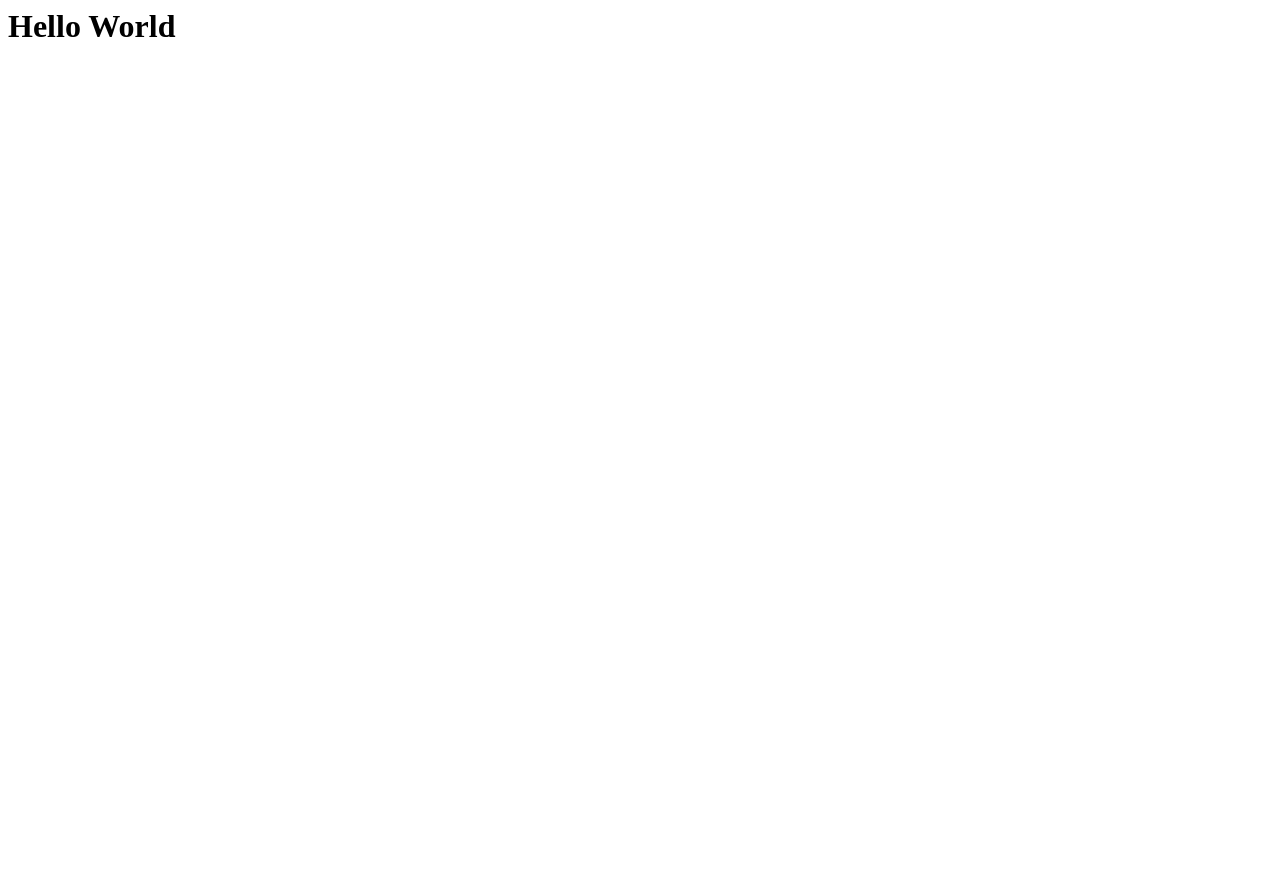
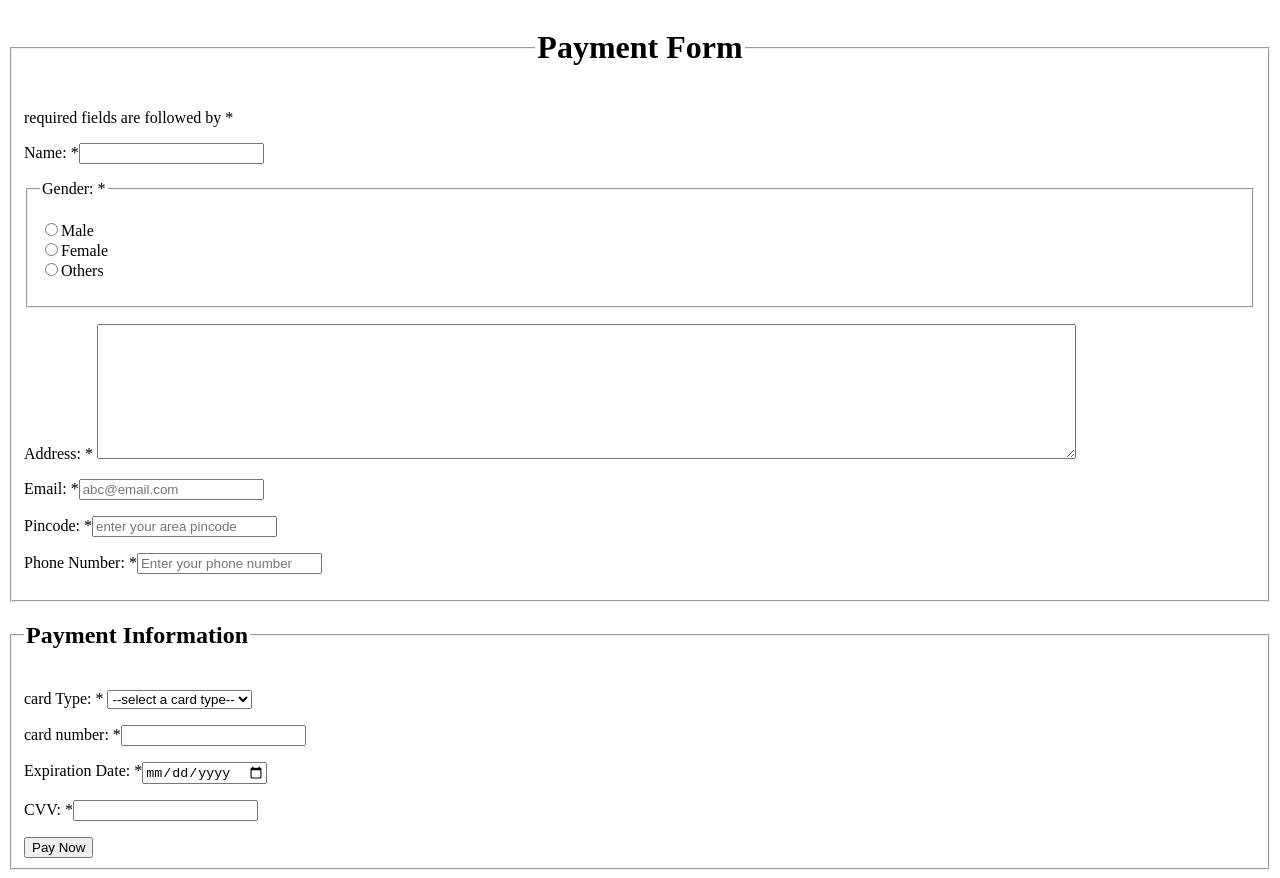
Before and after one commit to asfiyahunez/asfiyahunez.github.io, a plain HTML site: page index.html in a window 1280 px wide. Before the commit the page ends 800 px from the top, so only its background shows below. Drawn offline with Linux system fonts and the light colour scheme.

Commit message:
adding index.html

```diff
--- a/index.html
+++ b/index.html
@@ -1,8 +1,108 @@
-<html>
-	<head>
-		<title>first web project</title>
-	</head>
-	<body>
-		<h1> Hello World</h1>
-	</body>
+<!DOCTYPE html>
+<html lang="en">
+  <head>
+    <meta charset="UTF-8" />
+    <meta http-equiv="X-UA-Compatible" content="IE=edge" />
+    <meta name="viewport" content="width=device-width, initial-scale=1.0" />
+    <title>sample form</title>
+  </head>
+  <body>
+    <form action="">
+      <fieldset>
+        <legend style="text-align: center">
+          <h1>Payment Form</h1>
+        </legend>
+        <p>required fields are followed by *</p>
+        <p>Name: *<input type="text" name="Name" required /></p>
+        <fieldset width="30">
+          <legend style="text-align: justify">Gender: *</legend>
+          <p>
+            <input type="radio" name="Gender" id="Male" required />Male<br />
+            <input
+              type="radio"
+              name="Gender"
+              id="Female"
+              required
+            />Female<br />
+            <input
+              type="radio"
+              name="Gender"
+              id="others"
+              required
+            />Others<br />
+          </p>
+        </fieldset>
+        <p>
+          Address: *
+          <textarea
+            name="address"
+            id="address"
+            cols="50"
+            rows="10"
+            style="width: 973px; height: 129px"
+            required
+          ></textarea>
+        </p>
+        <p>
+          Email: *<input
+            type="email"
+            name="email"
+            id="email"
+            placeholder="abc@email.com"
+            required
+          />
+        </p>
+        <p>
+          Pincode: *<input
+            type="number"
+            name="pincode"
+            id="pincode"
+            placeholder="enter your area pincode"
+            required
+          />
+        </p>
+        <p>
+          Phone Number: *<input
+            type="tel"
+            name="phone no."
+            id="phone no."
+            placeholder="Enter your phone number"
+            required
+          />
+        </p>
+      </fieldset>
+      <fieldset>
+        <legend>
+          <h2>Payment Information</h2>
+        </legend>
+        <p>
+          card Type: *
+          <select name="card_type" id="card_type" required>
+            <option value="">--select a card type--</option>
+            <option value="visa">Visa</option>
+            <option value="master_card">master card</option>
+            <option value="rupay">Rupay</option>
+          </select>
+        </p>
+        <p>
+          card number: *<input
+            type="number"
+            name="card_number"
+            id="card_number"
+            required
+          />
+        </p>
+        <p>
+          Expiration Date: *<input
+            type="date" 1
+            name="exp_date"
+            id="exp_date"
+            required
+          />
+        </p>
+        <p>CVV: *<input type="password" name="cvv" id="cvv" required /></p>
+        <input type="submit" value="Pay Now" />
+      </fieldset>
+    </form>
+  </body>
 </html>
```
